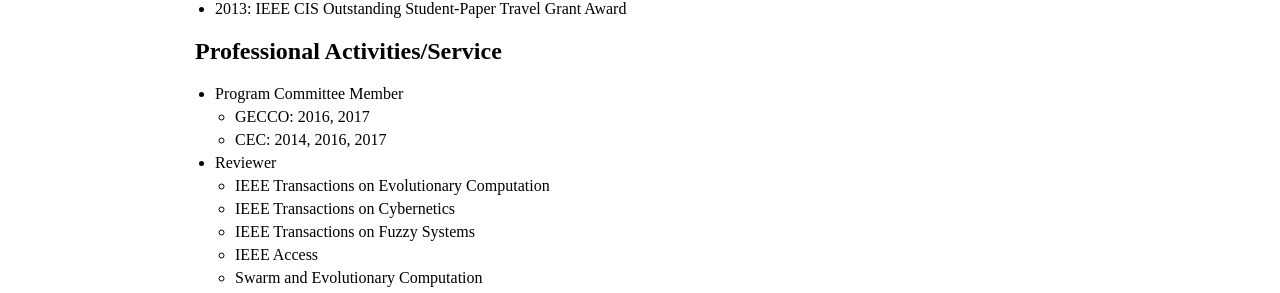
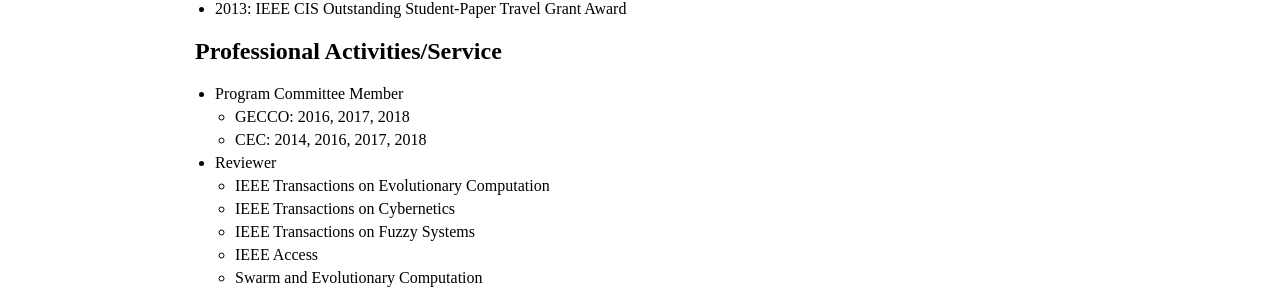
Before and after one commit to ryojitanabe/ryojitanabe.github.io, a Jekyll site: the page built from about.md, in a window 1280 px wide. Shown: the part 891-1184 px from the top of the page. Built offline with Jekyll 4.4.1, drawn with Linux system fonts in a browser that asks for light colours.

Commit message:
revised about

```diff
--- a/about.md
+++ b/about.md
@@ -43,8 +43,8 @@
 ## Professional Activities/Service
 
 * Program Committee Member
-  * GECCO: 2016, 2017
-  * CEC: 2014, 2016, 2017
+  * GECCO: 2016, 2017, 2018
+  * CEC: 2014, 2016, 2017, 2018
 * Reviewer
   * IEEE Transactions on Evolutionary Computation
   * IEEE Transactions on Cybernetics
```
Also changed, not shown: about-j.md (+2 -2 lines).
